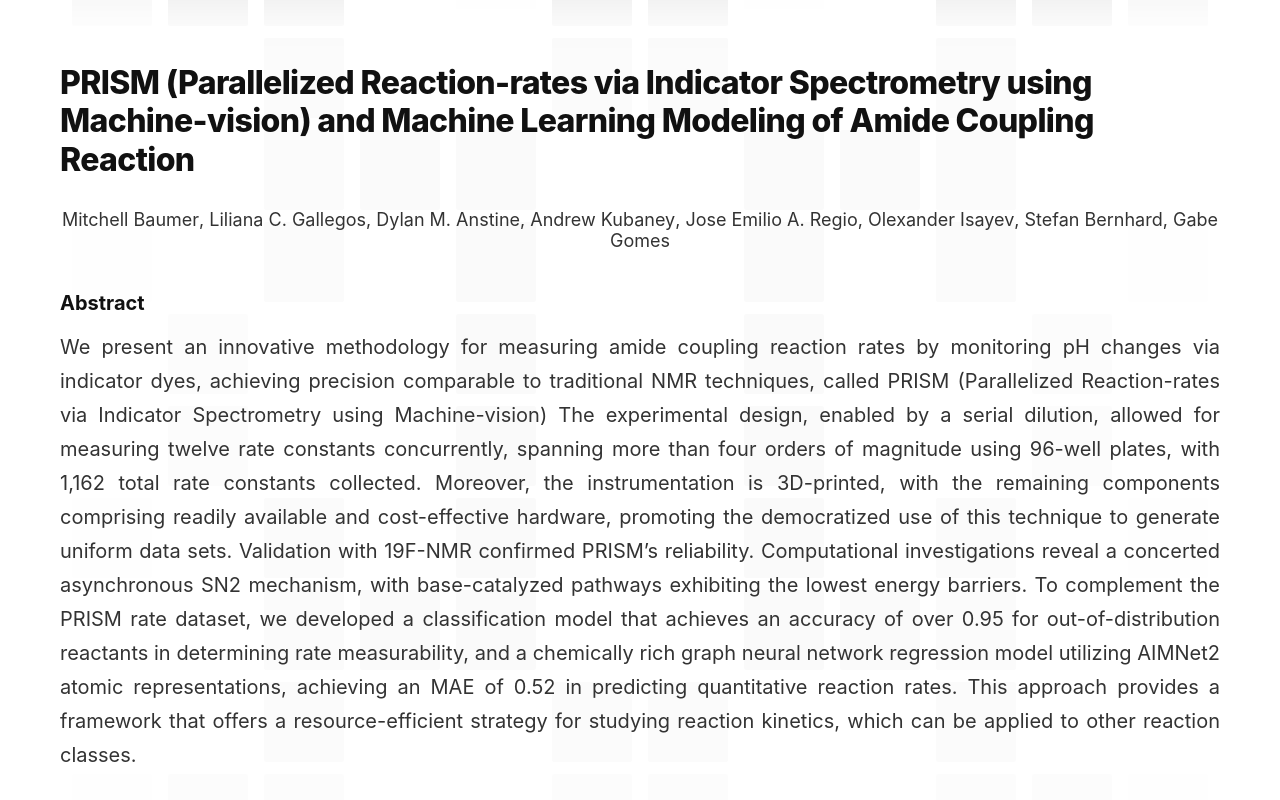
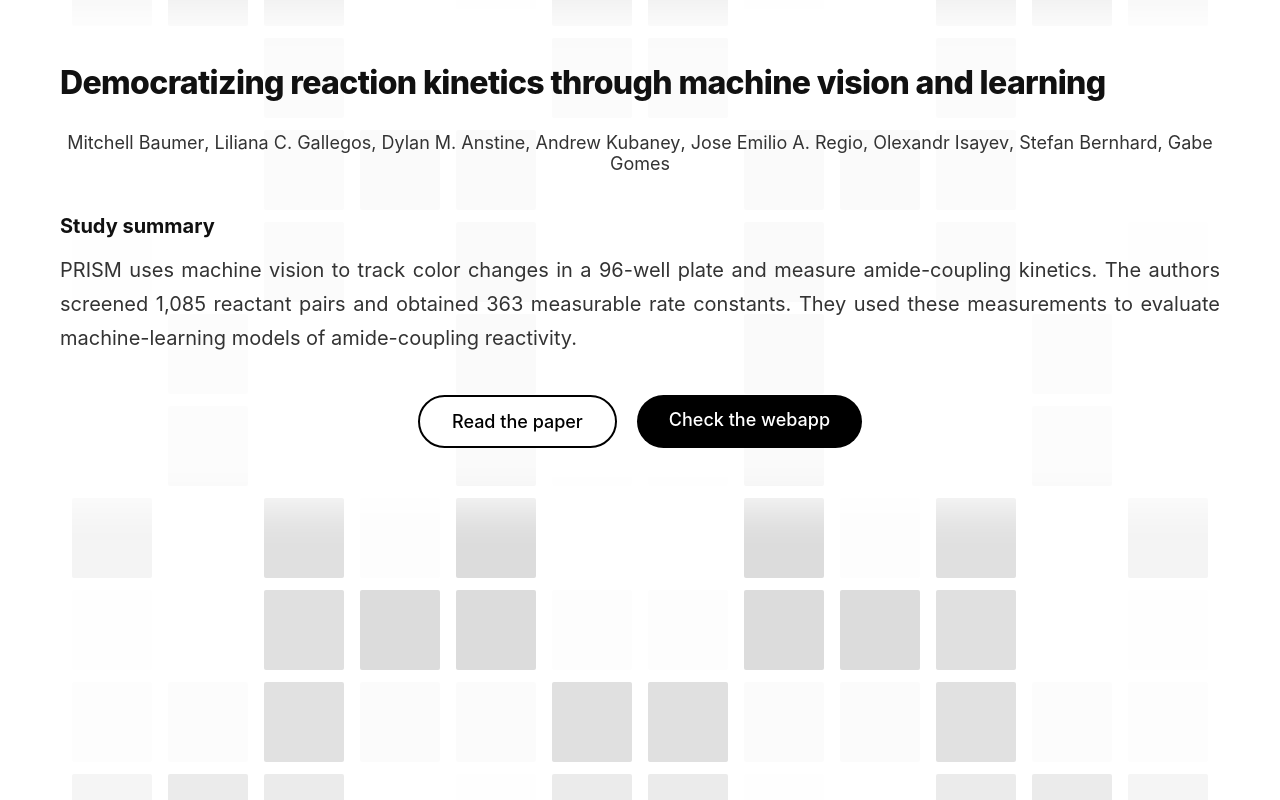
Before and after one commit to gomesgroup/PRISM_app, a plain HTML site: page templates/landing/index.html in a window 1280 px wide. Drawn offline with Linux system fonts and the light colour scheme; files whose address does not match are found by name.

Commit message:
Cite the published PRISM article in Digital Discovery

```diff
--- a/paper.json
+++ b/paper.json
@@ -1,54 +1,62 @@
 {
-    "title": "PRISM (Parallelized Reaction-rates via Indicator Spectrometry using Machine-vision) and Machine Learning Modeling of Amide Coupling Reaction",
+    "title": "Democratizing reaction kinetics through machine vision and learning",
+    "journal": "Digital Discovery",
+    "year": 2026,
+    "doi": "10.1039/D6DD00225K",
     "authors": [
         {
             "name": "Mitchell Baumer",
             "affiliations": [
-                "Department of Chemistry, Carnegie Mellon University, 4400 Fifth Avenue, Pittsburgh, Pennsylvania 15213, United States"
+                "Department of Chemistry, Carnegie Mellon University"
             ]
         },
         {
             "name": "Liliana C. Gallegos",
             "affiliations": [
-                "Department of Chemistry, Carnegie Mellon University, 4400 Fifth Avenue, Pittsburgh, Pennsylvania 15213, United States"
+                "Department of Chemistry, Carnegie Mellon University"
             ]
         },
         {
             "name": "Dylan M. Anstine",
             "affiliations": [
-                "Department of Chemical Engineering and Materials Science, Michigan State University, 428 S Shaw Ln #2100, East Lansing, MI 48824, United States"
+                "Department of Chemistry, Carnegie Mellon University",
+                "Department of Chemical Engineering and Materials Science, Michigan State University"
             ]
         },
         {
             "name": "Andrew Kubaney",
             "affiliations": [
-                "Department of Chemistry, Carnegie Mellon University, 4400 Fifth Avenue, Pittsburgh, Pennsylvania 15213, United States"
+                "Department of Chemistry, Carnegie Mellon University"
             ]
         },
         {
             "name": "Jose Emilio A. Regio",
             "affiliations": [
-                "Department of Chemistry, Carnegie Mellon University, 4400 Fifth Avenue, Pittsburgh, Pennsylvania 15213, United States"
+                "Department of Chemistry, Carnegie Mellon University"
             ]
         },
         {
-            "name": "Olexander Isayev",
+            "name": "Olexandr Isayev",
             "affiliations": [
-                "Department of Chemistry, Carnegie Mellon University, 4400 Fifth Avenue, Pittsburgh, Pennsylvania 15213, United States"
+                "Department of Chemistry, Carnegie Mellon University",
+                "Department of Materials Science and Engineering, Carnegie Mellon University"
             ]
         },
         {
             "name": "Stefan Bernhard",
             "affiliations": [
-                "Department of Chemistry, Carnegie Mellon University, 4400 Fifth Avenue, Pittsburgh, Pennsylvania 15213, United States"
+                "Department of Chemistry, Carnegie Mellon University"
             ]
         },
         {
             "name": "Gabe Gomes",
             "affiliations": [
-                "Department of Chemistry, Carnegie Mellon University, 4400 Fifth Avenue, Pittsburgh, Pennsylvania 15213, United States"
+                "Department of Chemistry, Carnegie Mellon University",
+                "Wilton E. Scott Institute for Energy Innovation, Carnegie Mellon University",
+                "Department of Chemical Engineering, Carnegie Mellon University",
+                "Machine Learning Department, Carnegie Mellon University"
             ]
         }
     ],
-    "abstract": "We present an innovative methodology for measuring amide coupling reaction rates by monitoring pH changes via indicator dyes, achieving precision comparable to traditional NMR techniques, called PRISM (Parallelized Reaction-rates via Indicator Spectrometry using Machine-vision) The experimental design, enabled by a serial dilution, allowed for measuring twelve rate constants concurrently, spanning more than four orders of magnitude using 96-well plates, with 1,162 total rate constants collected. Moreover, the instrumentation is 3D-printed, with the remaining components comprising readily available and cost-effective hardware, promoting the democratized use of this technique to generate uniform data sets. Validation with 19F-NMR confirmed PRISM’s reliability. Computational investigations reveal a concerted asynchronous SN2 mechanism, with base-catalyzed pathways exhibiting the lowest energy barriers. To complement the PRISM rate dataset, we developed a classification model that achieves an accuracy of over 0.95 for out-of-distribution reactants in determining rate measurability, and a chemically rich graph neural network regression model utilizing AIMNet2 atomic representations, achieving an MAE of 0.52 in predicting quantitative reaction rates. This approach provides a framework that offers a resource-efficient strategy for studying reaction kinetics, which can be applied to other reaction classes."
+    "abstract": "PRISM uses machine vision to track color changes in a 96-well plate and measure amide-coupling kinetics. The authors screened 1,085 reactant pairs and obtained 363 measurable rate constants. They used these measurements to evaluate machine-learning models of amide-coupling reactivity."
 }
--- a/templates/landing/index.html
+++ b/templates/landing/index.html
@@ -379,11 +379,11 @@
             <h1 class="paper-title" id="paperTitle">Loading...</h1>
             <p class="authors-line" id="authorsList">Loading authors...</p>
             <div class="abstract-section">
-                <h2 class="abstract-header">Abstract</h2>
-                <p class="abstract-text" id="abstractText">Loading abstract...</p>
+                <h2 class="abstract-header">Study summary</h2>
+                <p class="abstract-text" id="abstractText">Loading study summary...</p>
             </div>
             <div class="button-container">
-                <a href="#" class="paper-button btn-read-paper">Read the paper</a>
+                <a href="https://doi.org/10.1039/D6DD00225K" class="paper-button btn-read-paper">Read the paper</a>
                 <a href="/prism/menu" class="paper-button btn-check-webapp">Check the webapp</a>
             </div>
         </div>
@@ -677,7 +677,7 @@
                 console.error('Error loading paper data:', error);
                 document.getElementById('paperTitle').textContent = 'Error loading paper data';
                 document.getElementById('authorsList').textContent = 'Error loading authors';
-                document.getElementById('abstractText').textContent = 'Error loading abstract';
+                document.getElementById('abstractText').textContent = 'Error loading study summary';
             }
         }
     </script>
```
Also changed, not shown: 2 other files.
